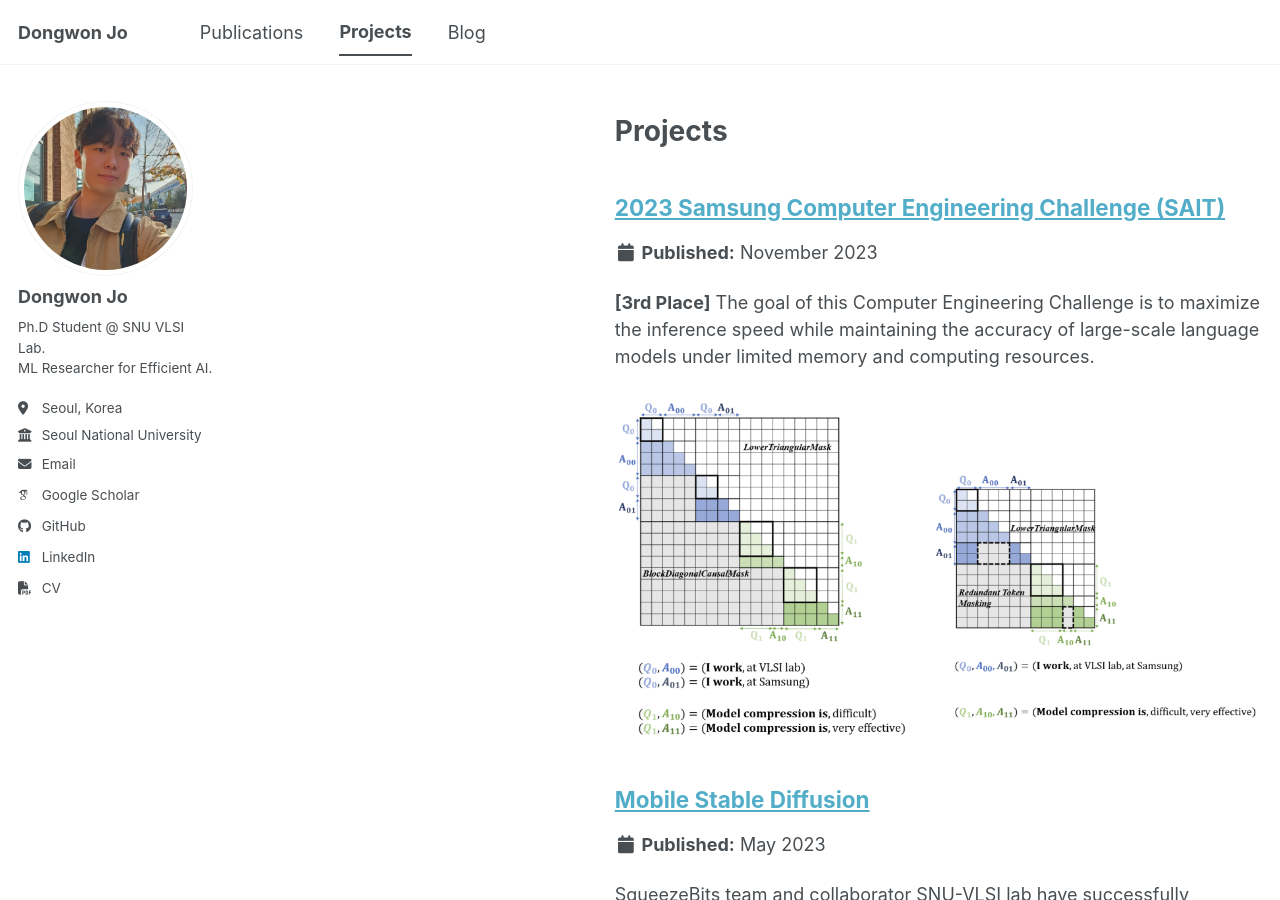
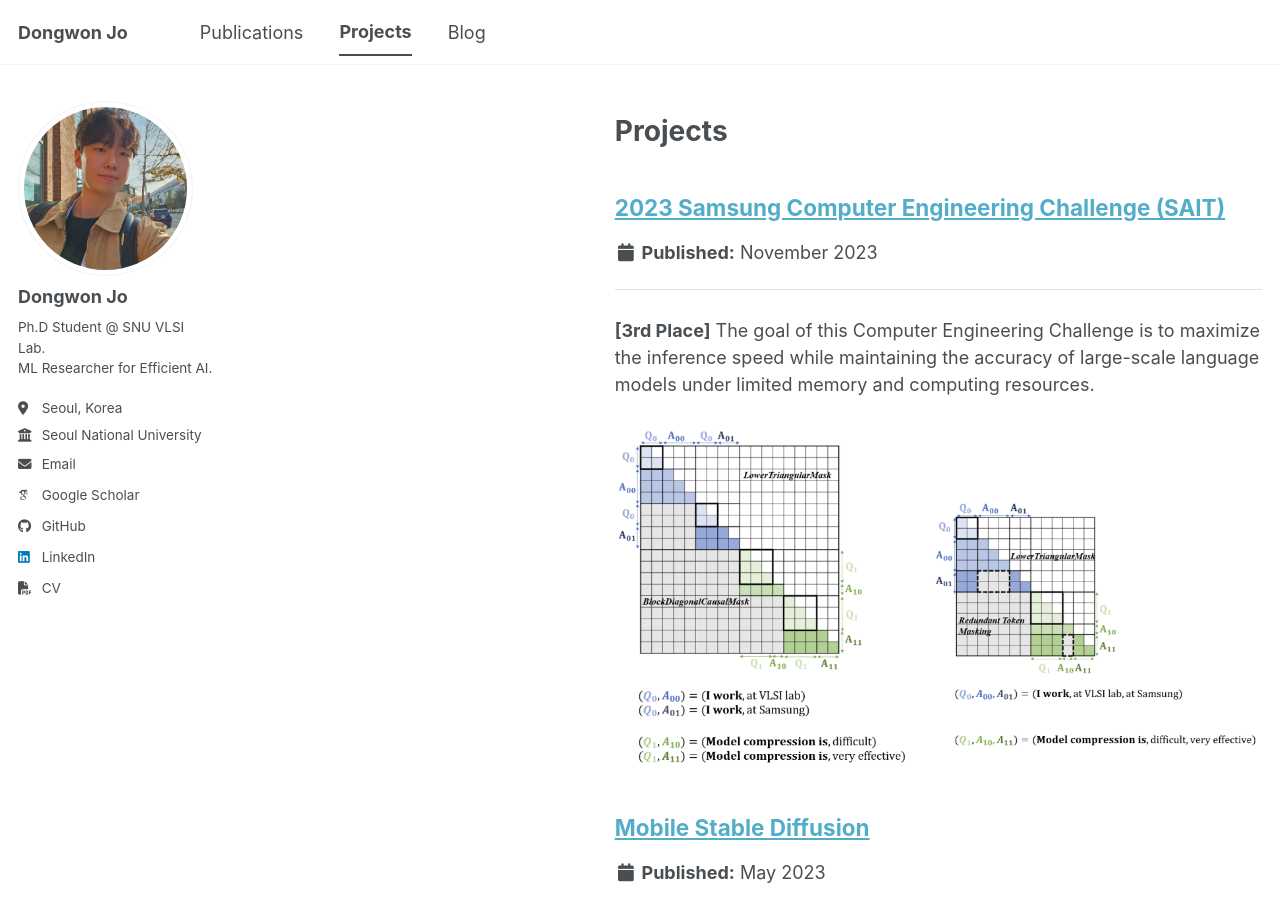
Before and after one commit to dongwonjo/dongwonjo.github.io, a Jekyll site: the page built from _pages/portfolio.html, in a window 1280 px wide and 900 px high. Built offline with Jekyll 4.4.1, drawn with Linux system fonts in a browser that asks for light colours; some web fonts are replaced; a script bundle is joined from its source files by our own code; library files that are not in the unit come from our copies.

Commit message:
Update archive-single.html

```diff
--- a/_includes/archive-single.html
+++ b/_includes/archive-single.html
@@ -44,6 +44,7 @@
           <p>Published in <i>{{ post.venue }}</i>, {{ post.date | default: "1900-01-01" | date: "%B, %Y" }} </p>
         {% elsif post.date %}
          <p class="page__date"><strong><i class="fa fa-fw fa-calendar" aria-hidden="true"></i> {{ site.data.ui-text[site.locale].date_label | default: "Published:" }}</strong> <time datetime="{{ post.date | default: "1900-01-01" | date_to_xmlschema }}">{{ post.date | default: "1900-01-01" | date: "%B %Y" }}</time></p>
+         <hr style="border: none; border-top: 1px solid #e0e0e0; margin-bottom: 1.5em;">
         {% endif %}
 
     {% if post.excerpt and site.read_more != 'enabled' %}
```
